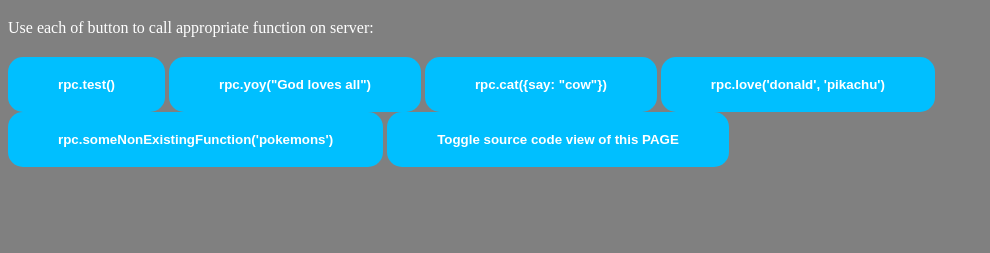
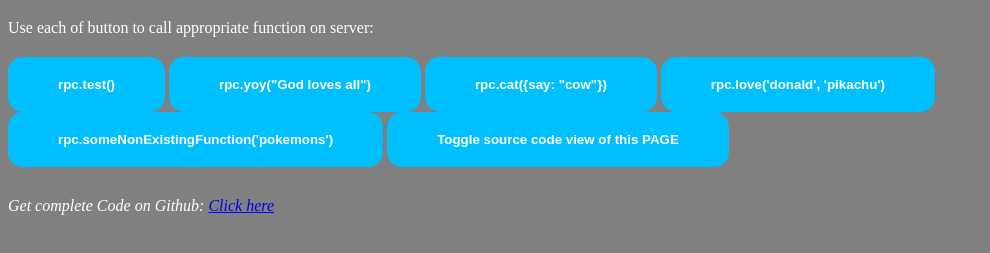
Before and after one commit to sahilrajput03/learn-rpc-middlewares, a website: page my-rpc/index.html in a window 1280 px wide. Shown: the part 61-314 px from the top of the page, without its empty margins (0-990 px from the left). Drawn offline with nearby package versions, Linux system fonts and the light colour scheme.

Commit message:
Add link to project code on github.

```diff
--- a/my-rpc/index.html
+++ b/my-rpc/index.html
@@ -18,6 +18,8 @@
 		<button onclick="btn5()">rpc.someNonExistingFunction('pokemons')</button>
 
 		<button onclick="viewSource()">Toggle source code view of this PAGE</button>
+
+		<div class="footer">Get complete Code on Github: <a target="__blank" href="https://github.com/sahilrajput03/learn-rpc-middlewares/tree/main/my-rpc">Click here</a></div>
 
 		<script>
 			const log = console.log
@@ -115,6 +117,10 @@
 			.desc {
 				margin-bottom: 20px;
 			}
+			.footer {
+				margin-top: 30px;
+				font-style: italic;
+			}
 		</style>
 	</body>
 </html>
```
